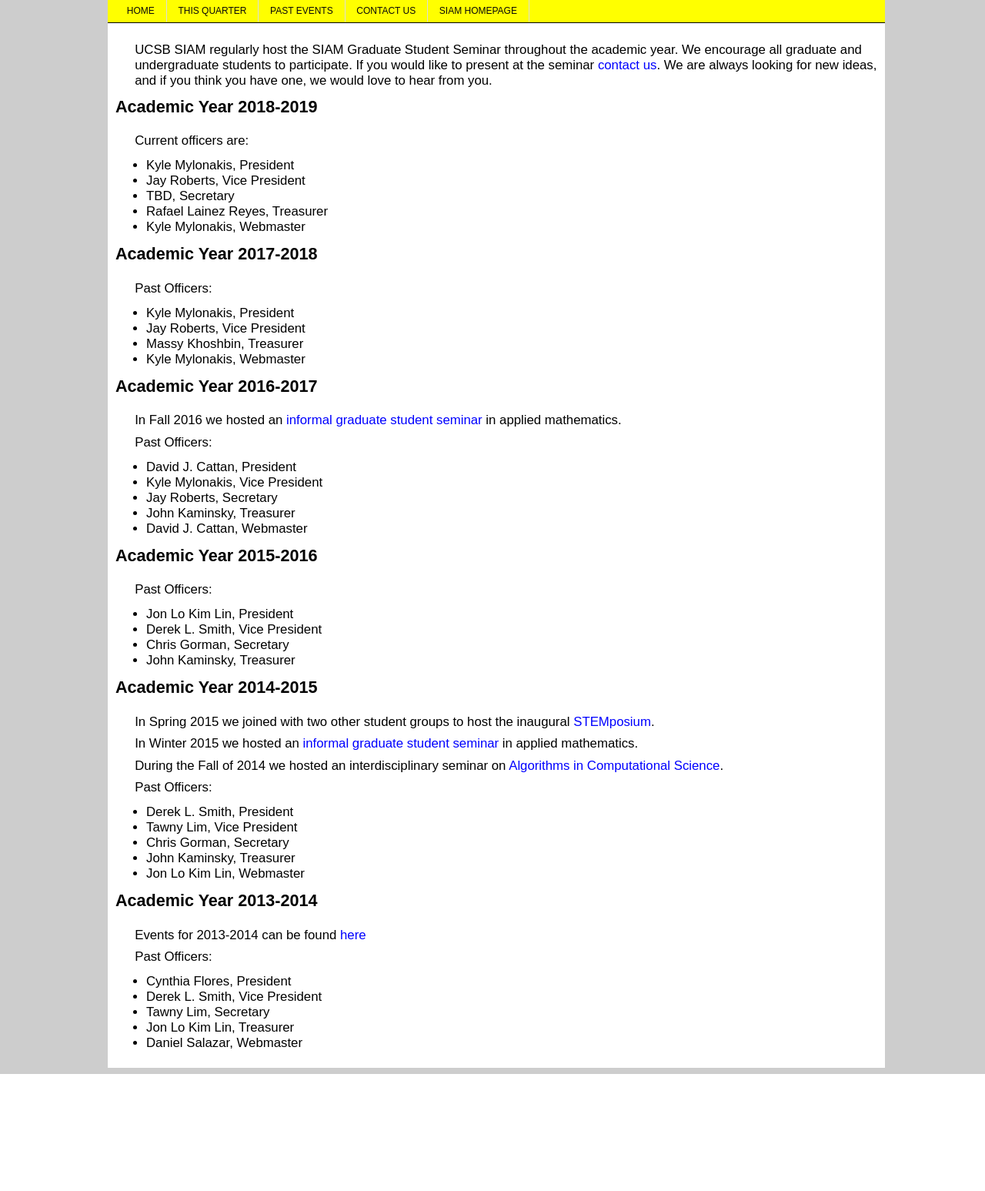
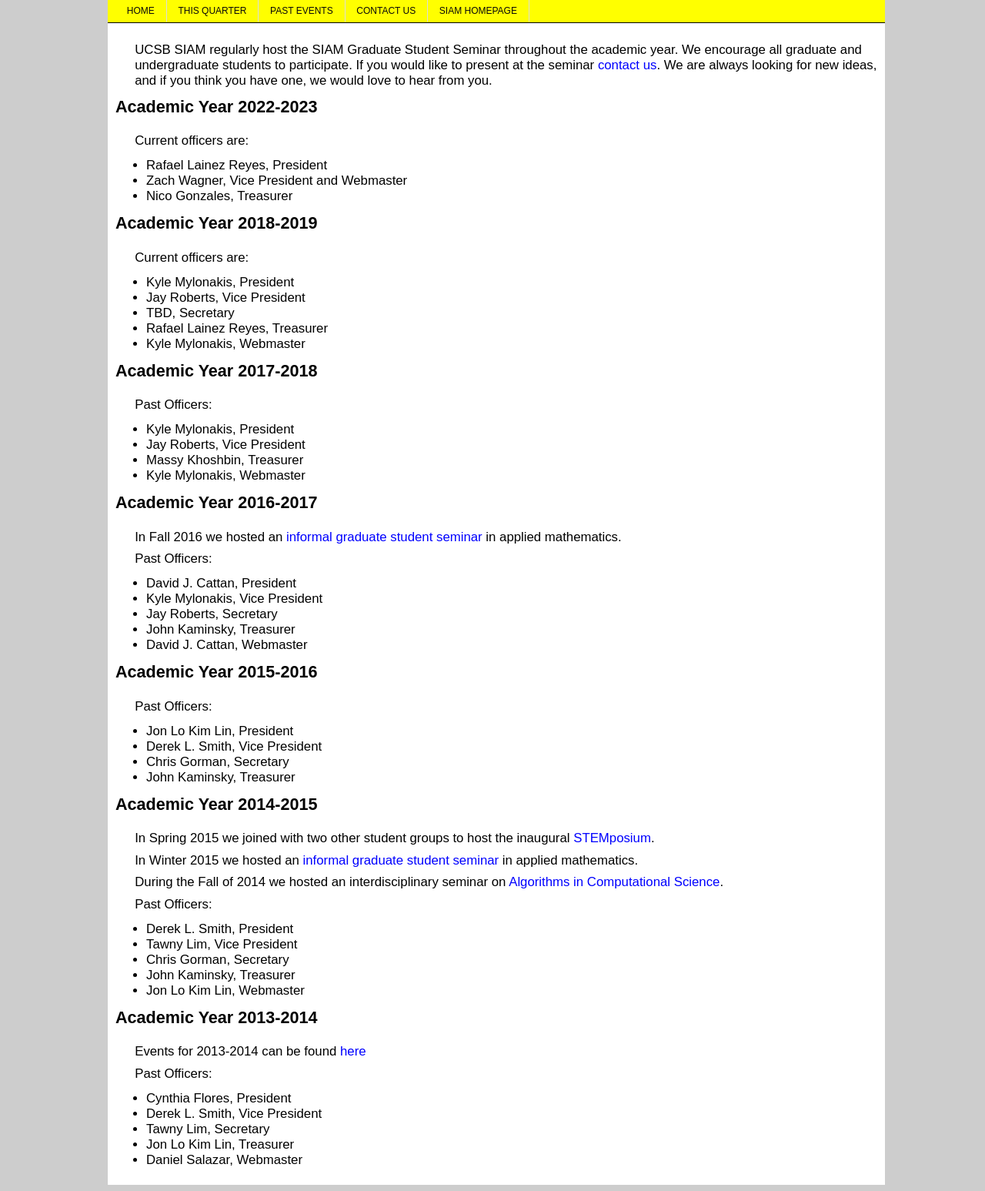
Before and after one commit to mvarble/ucsb-siam-website, a PHP site: page /events.php in a window 1280 px wide. Shown: the part 210-1757 px from the top of the page at 77% size. Before the commit the page ends 1605 px from the top, so only its background shows below. Run offline with PHP 8.4, Linux system fonts and the light colour scheme.

Commit message:
Added office information for 2022-2023

```diff
--- a/src/events.php
+++ b/src/events.php
@@ -9,6 +9,14 @@ We encourage all graduate and undergraduate students to participate.
 If you would like to present at the seminar <a href="contact.php">contact us</a>.
 We are always looking for new ideas, and if you think you have one, we would love to hear from you.</p>
 
+<h1>Academic Year 2022-2023</h1>
+
+<p>Current officers are:</p>
+<ul>
+	<li>Rafael Lainez Reyes, President</li>
+	<li>Zach Wagner, Vice President and Webmaster</li>
+	<li>Nico Gonzales, Treasurer</li>
+</ul>
 
 <h1>Academic Year 2018-2019</h1>
 
```
